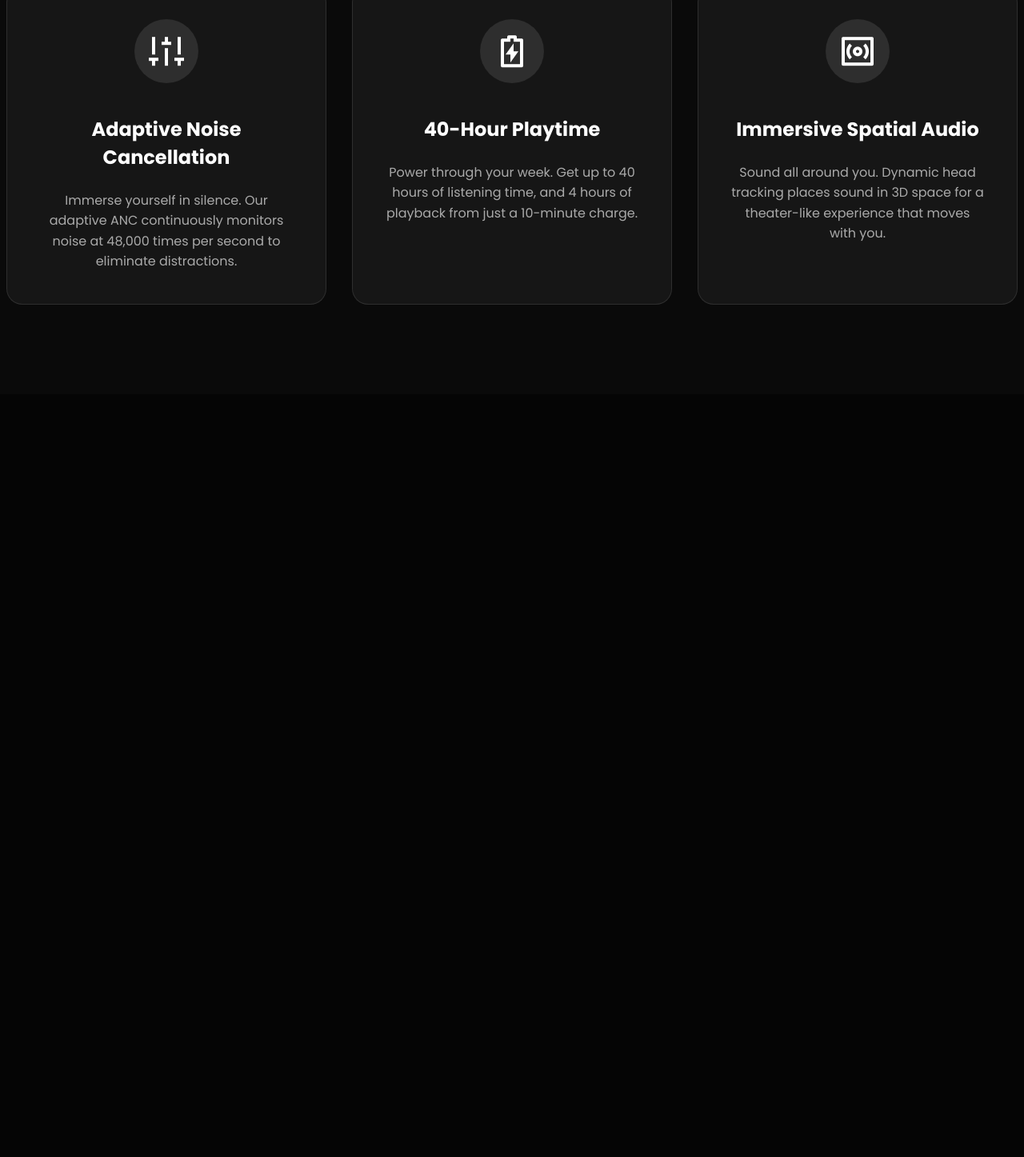
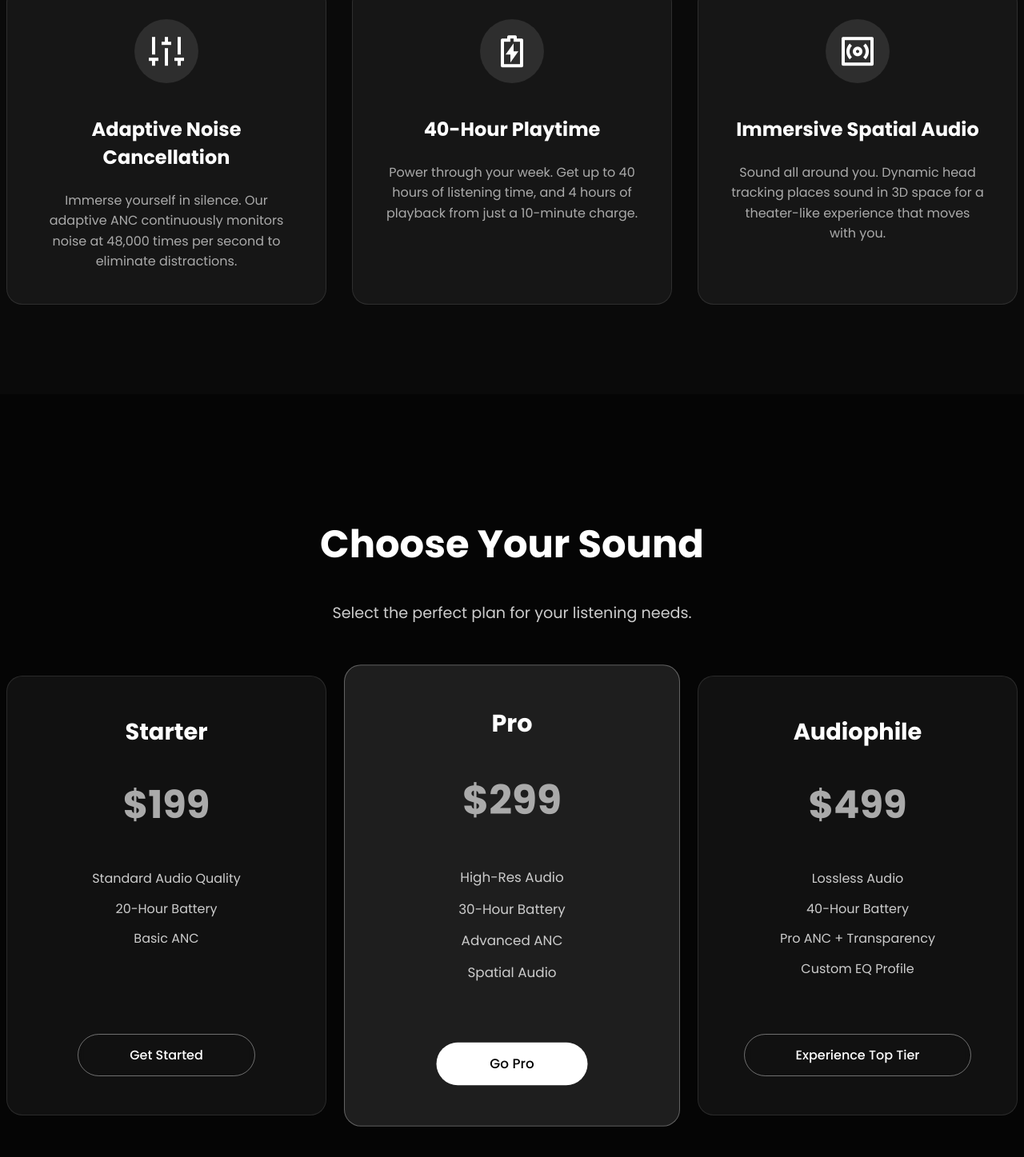
Before and after one commit to Ran-jeet01/businesspage, a plain HTML site: page index.html in a window 1280 px wide. Shown: the part 1237-2684 px from the top of the page at 80% size. Before the commit the page ends 1730 px from the top, so only its background shows below. Drawn offline with nearby package versions, Linux system fonts and the light colour scheme.

Commit message:
price section added

```diff
--- a/index.html
+++ b/index.html
@@ -99,5 +99,54 @@
         </div>
       </div>
     </section>
+    <section class="pricing-section" id="pricing">
+      <div class="container column">
+        <h2 class="section-title">Choose Your Sound</h2>
+        <p class="section-subtitle">
+          Select the perfect plan for your listening needs.
+        </p>
+
+        <div class="product-grid">
+          <div class="product-card pricing-card">
+            <h3>Starter</h3>
+            <p class="price">$199</p>
+            <ul class="features-list">
+              <li>Standard Audio Quality</li>
+              <li>20-Hour Battery</li>
+              <li>Basic ANC</li>
+            </ul>
+            <a href="#" class="btn btn-outline" style="margin-top: auto"
+              >Get Started</a
+            >
+          </div>
+          <div class="product-card pricing-card featured">
+            <h3>Pro</h3>
+            <p class="price">$299</p>
+            <ul class="features-list">
+              <li>High-Res Audio</li>
+              <li>30-Hour Battery</li>
+              <li>Advanced ANC</li>
+              <li>Spatial Audio</li>
+            </ul>
+            <a href="#" class="btn btn-white" style="margin-top: auto"
+              >Go Pro</a
+            >
+          </div>
+          <div class="product-card pricing-card">
+            <h3>Audiophile</h3>
+            <p class="price">$499</p>
+            <ul class="features-list">
+              <li>Lossless Audio</li>
+              <li>40-Hour Battery</li>
+              <li>Pro ANC + Transparency</li>
+              <li>Custom EQ Profile</li>
+            </ul>
+            <a href="#" class="btn btn-outline" style="margin-top: auto"
+              >Experience Top Tier</a
+            >
+          </div>
+        </div>
+      </div>
+    </section>
   </body>
 </html>
--- a/style.css
+++ b/style.css
@@ -252,3 +252,47 @@ body {
   line-height: 1.6;
   margin: 0;
 }
+
+/* Pricing Section */
+.pricing-section {
+  padding: 6rem 0;
+  background-color: #050505;
+}
+
+.pricing-card {
+  padding: 3rem 2rem;
+  align-items: center;
+}
+
+.pricing-card h3 {
+  font-size: 1.8rem;
+  margin-bottom: 0.5rem;
+}
+
+.price {
+  font-size: 3rem;
+  font-weight: 700;
+  margin-bottom: 2rem;
+}
+
+.features-list {
+  list-style: none;
+  padding: 0;
+  margin-bottom: 2rem;
+  text-align: center;
+  color: #ccc;
+}
+
+.features-list li {
+  margin-bottom: 0.8rem;
+}
+
+.pricing-card.featured {
+  background: rgba(255, 255, 255, 0.1);
+  border: 1px solid rgba(255, 255, 255, 0.3);
+  transform: scale(1.05);
+}
+
+.pricing-card.featured:hover {
+  transform: scale(1.05) translateY(-10px);
+}
```
